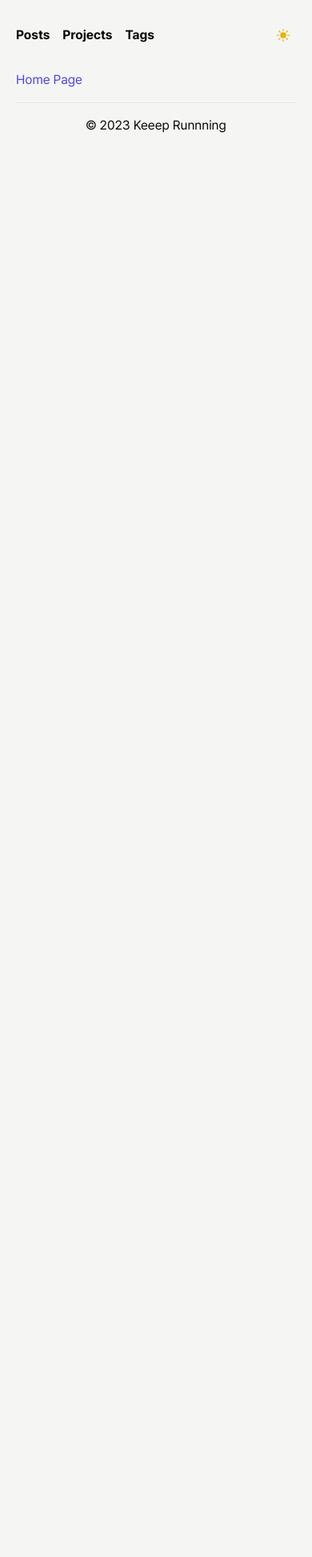
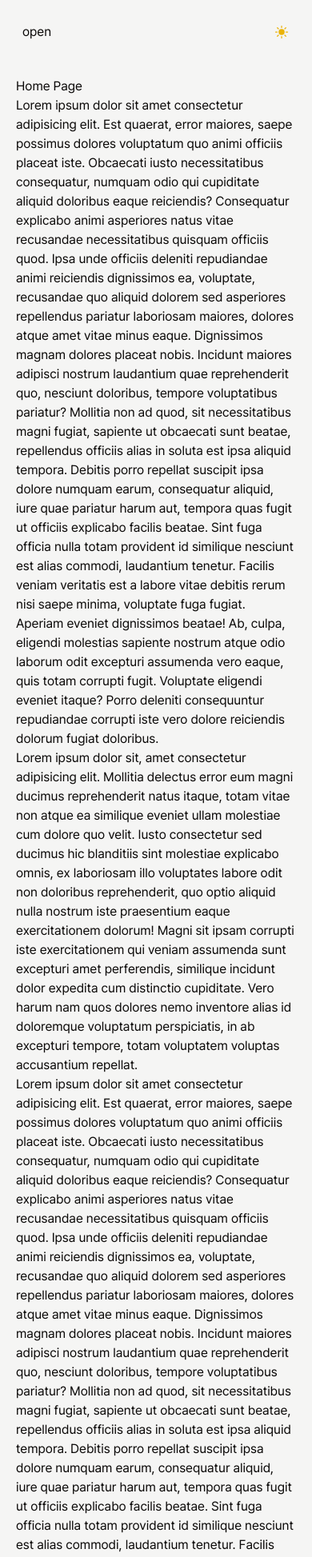
Before and after one commit to keeep-runnning/keeep-runnning-website, a Next.js app: page / in a window 390 px wide. Shown: the top 1947 px of the page at 80% size. Before the commit the page ends 844 px from the top, so only its background shows below. Built offline with nearby package versions, Linux system fonts and the light colour scheme.

Commit message:
hamburger button 기능 구현(모바일 환경에서 메뉴 토글 버튼 구현)

```diff
--- a/package.json
+++ b/package.json
@@ -23,7 +23,8 @@
     "react": "^18.2.0",
     "react-dom": "^18.2.0",
     "tailwindcss": "^3.3.2",
-    "typescript": "^5.1.3"
+    "typescript": "^5.1.3",
+    "usehooks-ts": "^2.9.1"
   },
   "devDependencies": {
     "eslint-config-prettier": "^8.8.0",
--- a/src/app/layout.tsx
+++ b/src/app/layout.tsx
@@ -19,13 +19,13 @@ export default function RootLayout({ children }: Props) {
       <body
         className={`${pretendard.className} bg-stone-100 text-stone-950 dark:bg-stone-900 dark:text-stone-50`}
       >
-        <Providers>
-          <div className="mx-auto flex max-w-screen-lg flex-col gap-y-4 px-5 py-4">
+        <div className="mx-auto flex max-w-screen-lg flex-col gap-y-4 px-5">
+          <Providers>
             <Header />
             {children}
             <Footer />
-          </div>
-        </Providers>
+          </Providers>
+        </div>
       </body>
     </html>
   );
--- a/src/app/page.tsx
+++ b/src/app/page.tsx
@@ -1,3 +1,83 @@
 export default function HomePage() {
-  return <main className="text-indigo-600">Home Page</main>;
+  return (
+    <main>
+      Home Page
+      <p>
+        Lorem ipsum dolor sit amet consectetur adipisicing elit. Est quaerat,
+        error maiores, saepe possimus dolores voluptatum quo animi officiis
+        placeat iste. Obcaecati iusto necessitatibus consequatur, numquam odio
+        qui cupiditate aliquid doloribus eaque reiciendis? Consequatur explicabo
+        animi asperiores natus vitae recusandae necessitatibus quisquam officiis
+        quod. Ipsa unde officiis deleniti repudiandae animi reiciendis
+        dignissimos ea, voluptate, recusandae quo aliquid dolorem sed asperiores
+        repellendus pariatur laboriosam maiores, dolores atque amet vitae minus
+        eaque. Dignissimos magnam dolores placeat nobis. Incidunt maiores
+        adipisci nostrum laudantium quae reprehenderit quo, nesciunt doloribus,
+        tempore voluptatibus pariatur? Mollitia non ad quod, sit necessitatibus
+        magni fugiat, sapiente ut obcaecati sunt beatae, repellendus officiis
+        alias in soluta est ipsa aliquid tempora. Debitis porro repellat
+        suscipit ipsa dolore numquam earum, consequatur aliquid, iure quae
+        pariatur harum aut, tempora quas fugit ut officiis explicabo facilis
+        beatae. Sint fuga officia nulla totam provident id similique nesciunt
+        est alias commodi, laudantium tenetur. Facilis veniam veritatis est a
+        labore vitae debitis rerum nisi saepe minima, voluptate fuga fugiat.
+        Aperiam eveniet dignissimos beatae! Ab, culpa, eligendi molestias
+        sapiente nostrum atque odio laborum odit excepturi assumenda vero eaque,
+        quis totam corrupti fugit. Voluptate eligendi eveniet itaque? Porro
+        deleniti consequuntur repudiandae corrupti iste vero dolore reiciendis
+        dolorum fugiat doloribus.
+      </p>
+      <p>
+        Lorem ipsum dolor sit, amet consectetur adipisicing elit. Mollitia
+        delectus error eum magni ducimus reprehenderit natus itaque, totam vitae
+        non atque ea similique eveniet ullam molestiae cum dolore quo velit.
+        Iusto consectetur sed ducimus hic blanditiis sint molestiae explicabo
+        omnis, ex laboriosam illo voluptates labore odit non doloribus
+        reprehenderit, quo optio aliquid nulla nostrum iste praesentium eaque
+        exercitationem dolorum! Magni sit ipsam corrupti iste exercitationem qui
+        veniam assumenda sunt excepturi amet perferendis, similique incidunt
+        dolor expedita cum distinctio cupiditate. Vero harum nam quos dolores
+        nemo inventore alias id doloremque voluptatum perspiciatis, in ab
+        excepturi tempore, totam voluptatem voluptas accusantium repellat.
+      </p>
+      <p>
+        Lorem ipsum dolor sit amet consectetur adipisicing elit. Est quaerat,
+        error maiores, saepe possimus dolores voluptatum quo animi officiis
+        placeat iste. Obcaecati iusto necessitatibus consequatur, numquam odio
+        qui cupiditate aliquid doloribus eaque reiciendis? Consequatur explicabo
+        animi asperiores natus vitae recusandae necessitatibus quisquam officiis
+        quod. Ipsa unde officiis deleniti repudiandae animi reiciendis
+        dignissimos ea, voluptate, recusandae quo aliquid dolorem sed asperiores
+        repellendus pariatur laboriosam maiores, dolores atque amet vitae minus
+        eaque. Dignissimos magnam dolores placeat nobis. Incidunt maiores
+        adipisci nostrum laudantium quae reprehenderit quo, nesciunt doloribus,
+        tempore voluptatibus pariatur? Mollitia non ad quod, sit necessitatibus
+        magni fugiat, sapiente ut obcaecati sunt beatae, repellendus officiis
+        alias in soluta est ipsa aliquid tempora. Debitis porro repellat
+        suscipit ipsa dolore numquam earum, consequatur aliquid, iure quae
+        pariatur harum aut, tempora quas fugit ut officiis explicabo facilis
+        beatae. Sint fuga officia nulla totam provident id similique nesciunt
+        est alias commodi, laudantium tenetur. Facilis veniam veritatis est a
+        labore vitae debitis rerum nisi saepe minima, voluptate fuga fugiat.
+        Aperiam eveniet dignissimos beatae! Ab, culpa, eligendi molestias
+        sapiente nostrum atque odio laborum odit excepturi assumenda vero eaque,
+        quis totam corrupti fugit. Voluptate eligendi eveniet itaque? Porro
+        deleniti consequuntur repudiandae corrupti iste vero dolore reiciendis
+        dolorum fugiat doloribus.
+      </p>
+      <p>
+        Lorem ipsum dolor sit, amet consectetur adipisicing elit. Mollitia
+        delectus error eum magni ducimus reprehenderit natus itaque, totam vitae
+        non atque ea similique eveniet ullam molestiae cum dolore quo velit.
+        Iusto consectetur sed ducimus hic blanditiis sint molestiae explicabo
+        omnis, ex laboriosam illo voluptates labore odit non doloribus
+        reprehenderit, quo optio aliquid nulla nostrum iste praesentium eaque
+        exercitationem dolorum! Magni sit ipsam corrupti iste exercitationem qui
+        veniam assumenda sunt excepturi amet perferendis, similique incidunt
+        dolor expedita cum distinctio cupiditate. Vero harum nam quos dolores
+        nemo inventore alias id doloremque voluptatum perspiciatis, in ab
+        excepturi tempore, totam voluptatem voluptas accusantium repellat.
+      </p>
+    </main>
+  );
 }
--- /dev/null
+++ b/src/app/posts/page.tsx
@@ -0,0 +1,3 @@
+export default function PostsPage() {
+  return <main>Posts Page</main>;
+}
--- /dev/null
+++ b/src/app/projects/page.tsx
@@ -0,0 +1,3 @@
+export default function ProjectsPage() {
+  return <main>Project Page</main>;
+}
--- /dev/null
+++ b/src/app/tags/page.tsx
@@ -0,0 +1,3 @@
+export default function TagsPage() {
+  return <main>Tags Page</main>;
+}
--- a/src/components/footer.tsx
+++ b/src/components/footer.tsx
@@ -2,7 +2,7 @@ export default function Footer() {
   return (
     <footer className="flex flex-col gap-y-4">
       <hr />
-      <span className="text-center">&copy; 2023 Keeep Runnning</span>
+      <div className="pb-4 text-center">&copy; 2023 Keeep Runnning</div>
     </footer>
   );
 }
--- a/src/components/header.tsx
+++ b/src/components/header.tsx
@@ -1,22 +1,10 @@
-import Link from "next/link";
+import NavLinks from "./nav-links";
 import ThemeToggleButton from "./theme-toggle-button";
 
 export default function Header() {
   return (
-    <header className="flex items-center justify-between">
-      <nav>
-        <ul className="flex gap-x-4 py-4 font-bold">
-          <li>
-            <Link href="/posts">Posts</Link>
-          </li>
-          <li>
-            <Link href="/projects">Projects</Link>
-          </li>
-          <li>
-            <Link href="/tags">Tags</Link>
-          </li>
-        </ul>
-      </nav>
+    <header className="sticky top-0 flex h-20 items-center justify-between bg-stone-100 dark:bg-stone-900">
+      <NavLinks />
       <ThemeToggleButton />
     </header>
   );
--- /dev/null
+++ b/src/components/nav-links.tsx
@@ -0,0 +1,73 @@
+"use client";
+
+import Link from "next/link";
+import { useEffect } from "react";
+import { useMediaQuery, useToggle } from "usehooks-ts";
+
+const navLinks = [
+  { name: "Home", path: "/" },
+  { name: "Posts", path: "/posts" },
+  { name: "Projects", path: "/projects" },
+  { name: "Tags", path: "/tags" },
+];
+
+export default function NavLinks() {
+  const [isOpen, toggle, setIsOpen] = useToggle(false);
+
+  const isDesktopScreen = useMediaQuery("(min-width: 768px)");
+
+  useEffect(() => {
+    if (!isOpen) return;
+
+    document.body.classList.add("overflow-hidden");
+    return () => {
+      document.body.classList.remove("overflow-hidden");
+    };
+  }, [isOpen]);
+
+  useEffect(() => {
+    if (isDesktopScreen) {
+      setIsOpen(false);
+    }
+  }, [isDesktopScreen, setIsOpen]);
+
+  return (
+    <nav>
+      {/* for mobile. */}
+      <div className="md:hidden">
+        <button type="button" onClick={toggle} className="p-2">
+          {isOpen ? "close" : "open"}
+        </button>
+        {isOpen ? (
+          <div className="fixed inset-0 top-20 overflow-auto bg-stone-100 px-5 py-4 dark:bg-stone-900">
+            <ul
+              className="flex flex-col gap-y-4 font-bold"
+              onClick={() => {
+                setIsOpen(false);
+              }}
+            >
+              {navLinks.map(({ name, path }) => (
+                <li key={name}>
+                  <Link href={path} className="block p-2">
+                    {name}
+                  </Link>
+                </li>
+              ))}
+            </ul>
+          </div>
+        ) : null}
+      </div>
+
+      {/* for desktop. */}
+      <ul className="hidden md:flex md:gap-x-2 md:font-bold">
+        {navLinks.map(({ name, path }) => (
+          <li key={name}>
+            <Link href={path} className="block p-2">
+              {name}
+            </Link>
+          </li>
+        ))}
+      </ul>
+    </nav>
+  );
+}
--- a/src/components/theme-toggle-button.tsx
+++ b/src/components/theme-toggle-button.tsx
@@ -28,7 +28,7 @@ export default function ThemeToggleButton() {
     <button
       type="button"
       onClick={handleClickButton}
-      className="rounded p-1.5 text-yellow-500 hover:bg-stone-200 dark:hover:bg-stone-800"
+      className="rounded p-2 text-yellow-500 hover:bg-stone-200 dark:hover:bg-stone-800"
     >
       {isDarkMode ? (
         <MoonIcon className="h-5 w-5" />
```
Also changed, not shown: 1 other file (tests, documents, lock files or other folders).
